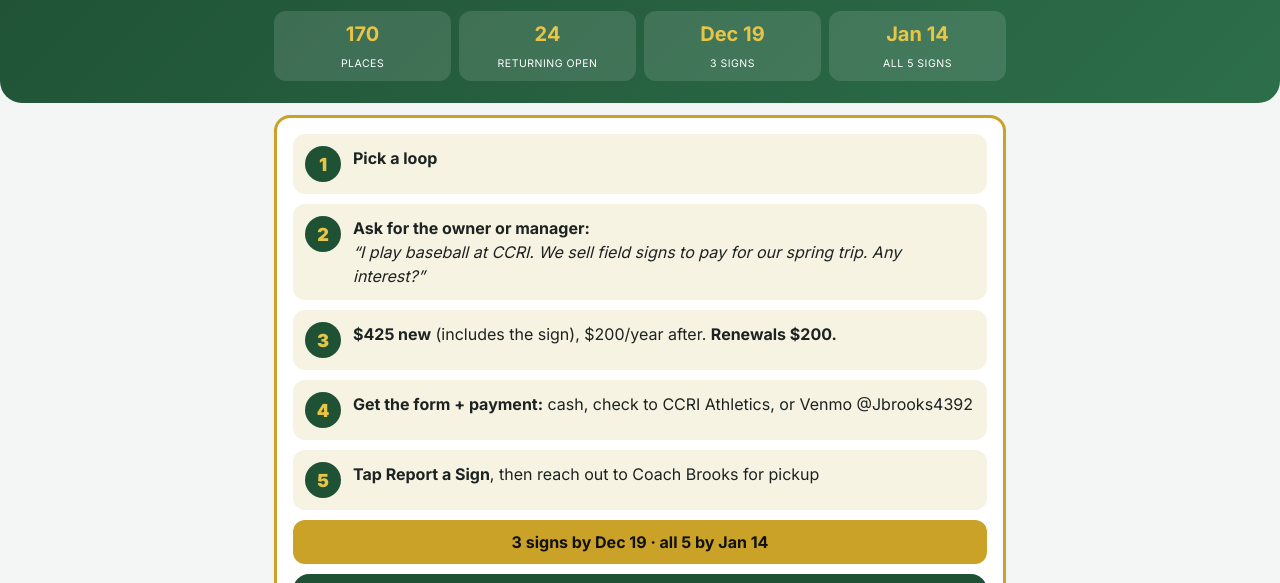
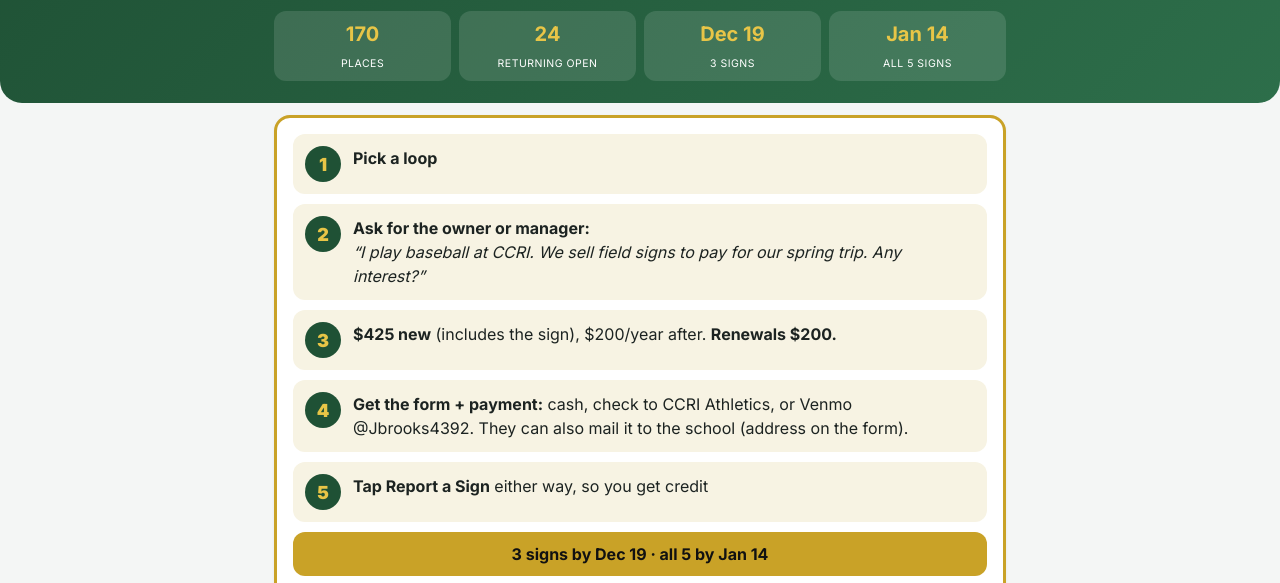
Before and after one commit to ScorpsBaseballJB3/CCRIknights, a plain HTML site: page signs.html in a window 1280 px wide. Shown: the part 135-718 px from the top of the page. Drawn offline with Linux system fonts and the light colour scheme.

Commit message:
Field signs: mail-in option
Co-Authored-By: Claude Opus 5.5 <noreply@anthropic.com>
Claude-Session: https://claude.ai/code/session_01XsquS55xYW22QyGWz34217

```diff
--- a/signs.html
+++ b/signs.html
@@ -72,8 +72,8 @@ details.sec[open]>summary:after{content:"−"}details.sec .in{padding:0 16px 16p
 <div class=step><div class=num>1</div><div><b>Pick a loop</b></div></div>
 <div class=step><div class=num>2</div><div><b>Ask for the owner or manager:</b><br><i>“I play baseball at CCRI. We sell field signs to pay for our spring trip. Any interest?”</i></div></div>
 <div class=step><div class=num>3</div><div><b>$425 new</b> (includes the sign), $200/year after. <b>Renewals $200.</b></div></div>
-<div class=step><div class=num>4</div><div><b>Get the form + payment:</b> cash, check to CCRI Athletics, or Venmo @Jbrooks4392</div></div>
-<div class=step><div class=num>5</div><div><b>Tap Report a Sign</b>, then reach out to Coach Brooks for pickup</div></div></div>
+<div class=step><div class=num>4</div><div><b>Get the form + payment:</b> cash, check to CCRI Athletics, or Venmo @Jbrooks4392. They can also mail it to the school (address on the form).</div></div>
+<div class=step><div class=num>5</div><div><b>Tap Report a Sign</b> either way, so you get credit</div></div></div>
 <div class=callout style="text-align:center">3 signs by Dec 19 · all 5 by Jan 14</div>
 <a class=report id=pick href="#loops" style="background:#1F5135;color:#fff">🎲 Pick a loop for me</a>
 <a class=report href="https://tally.so/r/1Wdp0b">📝 Report a Sign</a>
```
